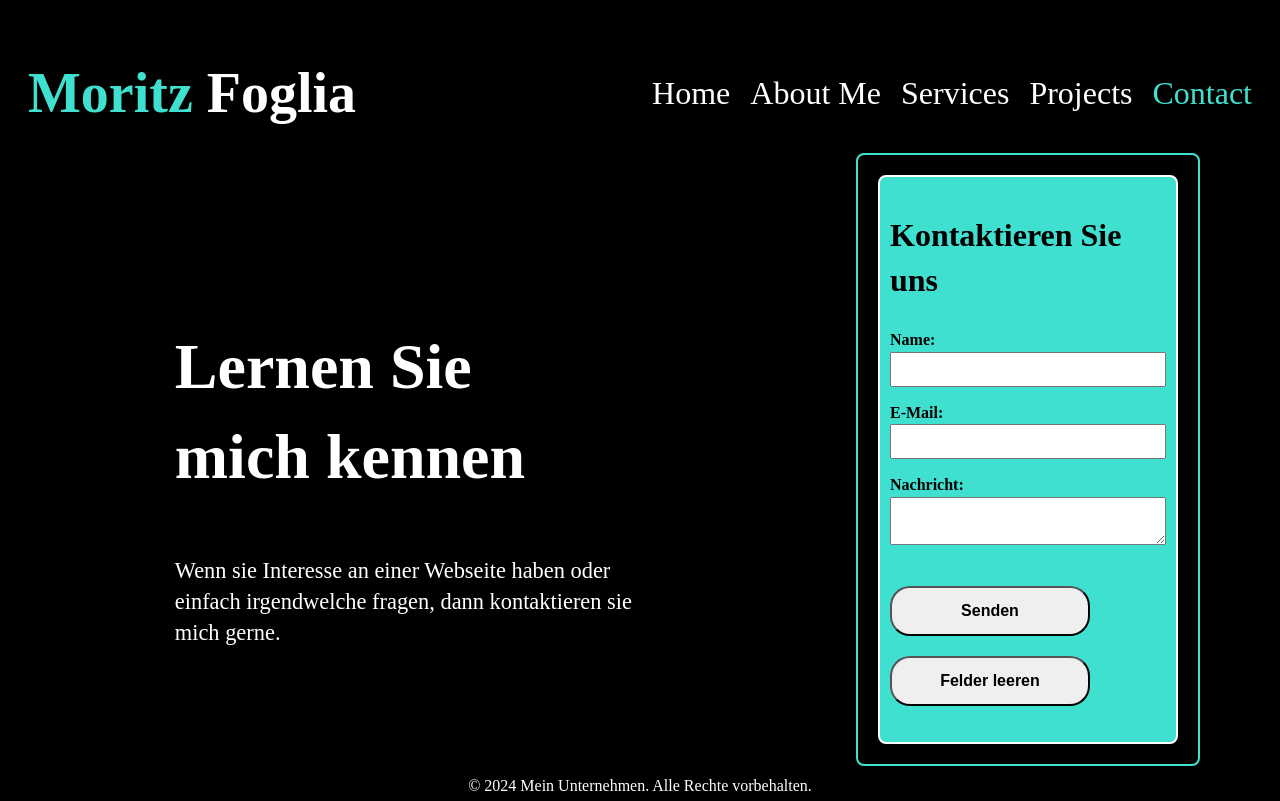
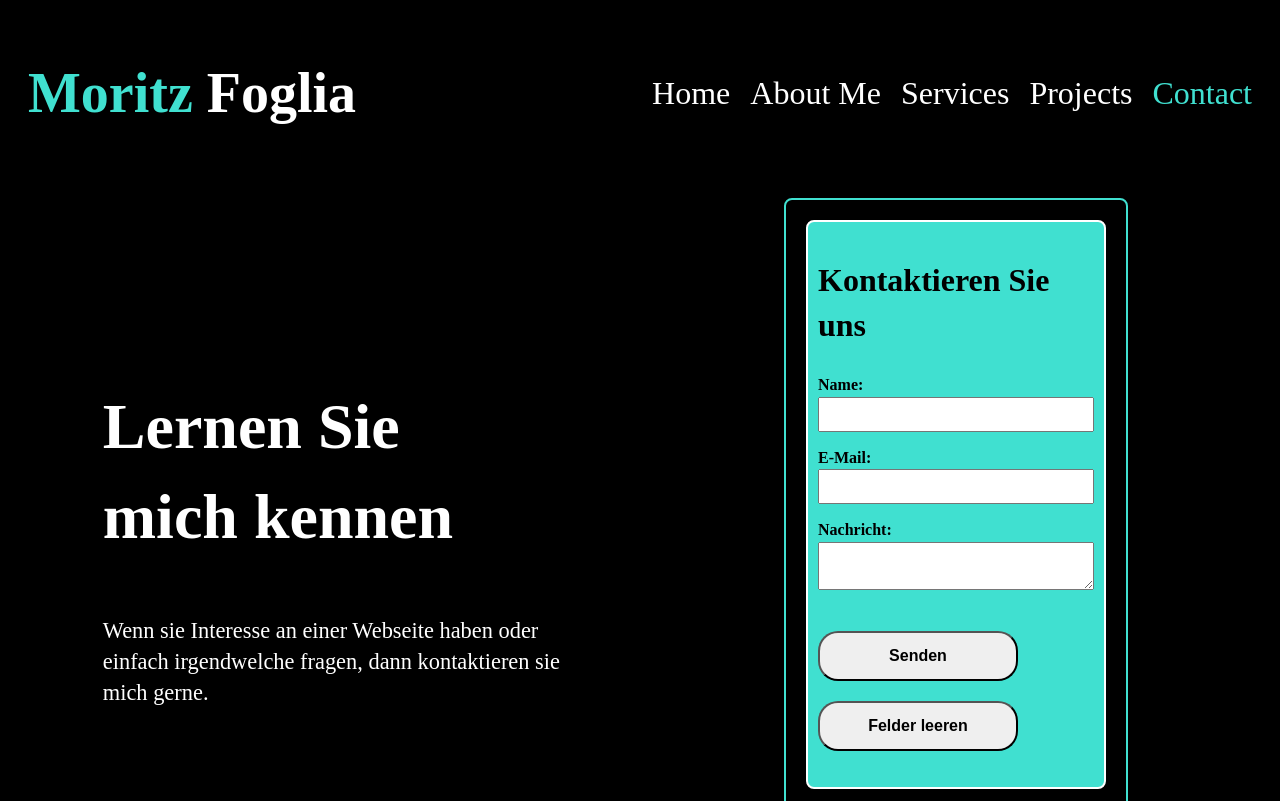
Before and after one commit to maddomo/portfolio, a website built with webpack: page contact.html in a window 1280 px wide. Shown: the top 801 px of the page. Built offline with nearby package versions, Linux system fonts and the light colour scheme.

Commit message:
contact.html an die anderen seiten angepasst

```diff
--- a/contact.html
+++ b/contact.html
@@ -46,12 +46,12 @@
 </nav>
 
 <main>
-  <section class="formsection">
+  <section id="middlePart">
     <div class="bigText">
       <h1>Lernen Sie  <br>  mich kennen</h1>
       <p>Wenn sie Interesse an einer Webseite haben oder einfach irgendwelche fragen, dann kontaktieren sie mich gerne.</p>
     </div>
-
+  <div class ="hilfe">
     <div class="form-container">
       <form
         action="https://formspree.io/f/xwpevjop"
@@ -81,6 +81,7 @@
         <p id="response"></p>
       </form>
     </div>
+  </div>
   </section>
 </main>
 <footer>
--- a/css/style.css
+++ b/css/style.css
@@ -17,10 +17,12 @@ html {
   line-height: 1.4;
   background-color: black;
 }
-/* * {
+/** {
   border: 2px solid red;
 }
-*/
+
+ */
+
 body{
   height: auto;
 }
@@ -222,9 +224,16 @@ CONTACT
   border: 2px solid turquoise;
   box-shadow: 0 2px 10px rgba(0,0,0,0.1);
   width: 300px;
+  margin-bottom: 150px;
 
 }
+.hilfe{
+  display: flex;
+  justify-content: center;
+  align-items: center;
+  width: 50%;
 
+}
 .form-container h2{
   font-size: 2rem;
 
@@ -270,6 +279,8 @@ textarea {
 #response {
   margin-top: 10px;
 }
+
+
 
 /* PROJECT STYLE
 */
```
